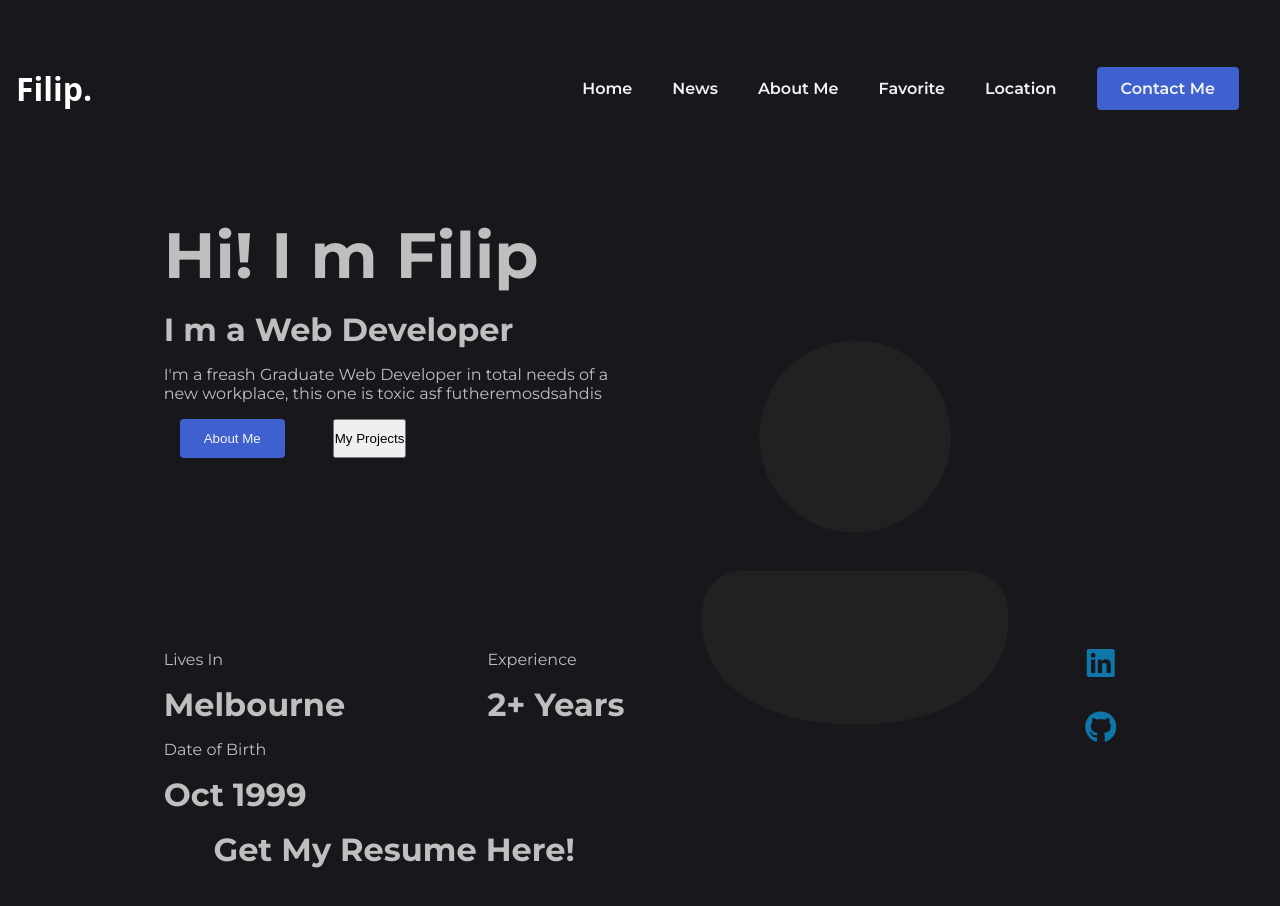
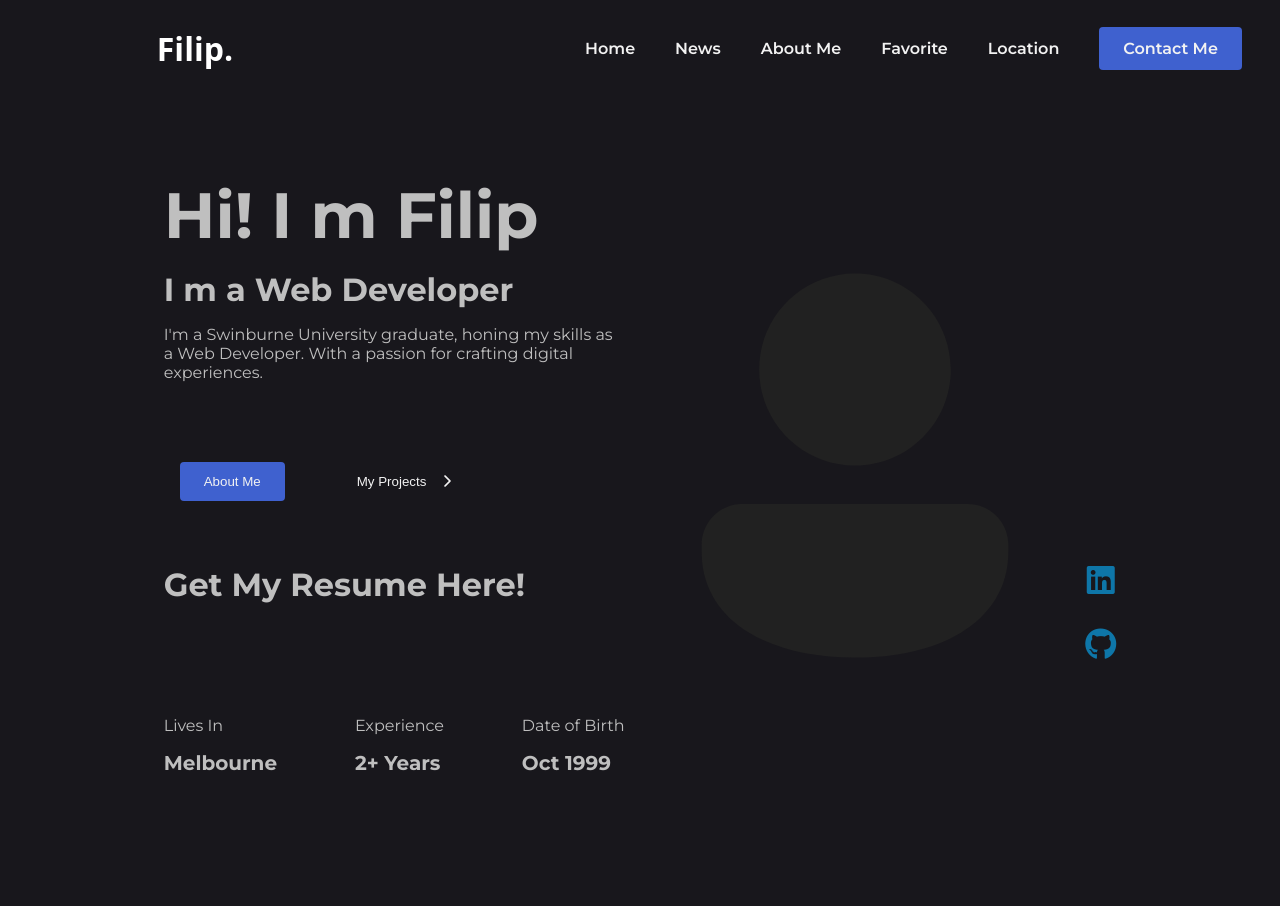
Before and after one commit to Majron25/vite-project, a React (Vite) app: page /HomePage in a window 1280 px wide. Shown: the top 906 px of the page. After the commit the page ends 839 px from the top, so only its background shows below. Built offline with nearby package versions, Linux system fonts and the light colour scheme.

Commit message:
Update the main page.

```diff
--- a/src/Navigation/Navigation.scss
+++ b/src/Navigation/Navigation.scss
@@ -1,4 +1,5 @@
 .header {
+    padding-left: 11%;
     position: absolute;
     width: 100%;
     left: 50%;
--- a/src/index.css
+++ b/src/index.css
@@ -26,7 +26,7 @@ body {
  background-color: var(--body-color);
  color: var(--text-color);
  font-family: var(--body-font);
- margin-top: 3.5rem;
+ margin-top: 1rem;
 }
 
 ul {
--- a/src/pages/HomePage.scss
+++ b/src/pages/HomePage.scss
@@ -1,12 +1,20 @@
 .page-container {
-  width: 100%;
   padding-top: 5rem;
   display: flex;
   flex-direction: row;
   align-items: center; /* Centers items vertically */
-  box-sizing: border-box;
   justify-content: center;
   }
+  .page-container a {
+    color: inherit; /* Inherit text color from parent */
+    text-decoration: none; /* Remove underline */
+    cursor: pointer;
+    transition: color 0.4s;
+  }
+  .page-container a:hover {
+    color: rgb(45, 219, 1);
+  }
+
 
 .intro-section{
   padding-top: 1rem;
@@ -22,31 +30,56 @@
     margin-top:1rem;
   }
   .page-description{
-    margin-right: 0;
-    padding-top: 10rem;
+    padding-top: 6rem;
     display: flex;
     flex-direction: row;
     justify-content: space-between; /* Distributes space between items */
     flex-wrap: wrap;
   }
+  .page-description h2{
+    font-size: 20px;
+  }
 }
 
 .logo-section{
   width: 40%;
-  ;
   img{
     width: 100%;
   }
 }
 
+.resume-link{
+  padding-top: 2rem;
+}
+
 .buttons-div{
+  padding-top: 4rem;
   display: flex;
   margin: 1rem;
   gap:3rem;
 }
 
+.page-button-projects{
+  display: inline-flex;
+  align-items: center;
+  background: none;
+  color: var(--title-color);
+  border: none;
+  cursor: pointer;
+  transition: color 0.4s;
+  padding: 0.75rem 1.5rem;
+}
+
+.page-button-projects:hover{
+  color: rgb(45, 219, 1);
+}
+
+.page-button-projects i {
+  margin-left: 1rem; /* Adjust the spacing as needed */
+}
+
 .links-section {
-  margin-top: 20rem;
+  margin-top: 25%;
   display: flex;
   flex-direction: column;
   row-gap: 2rem;
--- a/src/pages/HomePage.tsx
+++ b/src/pages/HomePage.tsx
@@ -9,12 +9,19 @@ const HomePage = () => {
         <h1>Hi! I m Filip</h1>
         <h2>I m a Web Developer</h2>
         <p>
-          I'm a freash Graduate Web Developer in total needs of a new workplace,
-          this one is toxic asf futheremosdsahdis
+          I'm a Swinburne University graduate, honing my skills as a Web
+          Developer. With a passion for crafting digital experiences.
         </p>
         <div className="buttons-div">
           <button className="page-button">About Me</button>
-          <button>My Projects</button>
+          <button className="page-button-projects">
+            My Projects <i className="fas fa-chevron-right"></i>
+          </button>
+        </div>
+        <div className="resume-link">
+          <a href="/Filip_Tlatlik_Resume_2024.pdf" download="FilipResume.pdf">
+            <h2>Get My Resume Here!</h2>
+          </a>
         </div>
         <div className="page-description">
           <div>
@@ -29,9 +36,6 @@ const HomePage = () => {
             <p>Date of Birth</p>
             <h2>Oct 1999</h2>
           </div>
-        </div>
-        <div style={{ textAlign: "center" }}>
-          <h2>Get My Resume Here!</h2>
         </div>
       </div>
       <div className="logo-section">
```
Also changed, not shown: 1 other file (tests, documents, lock files or other folders).
